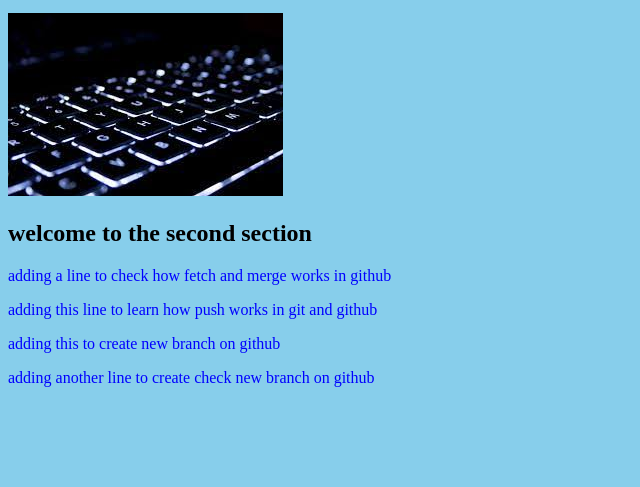
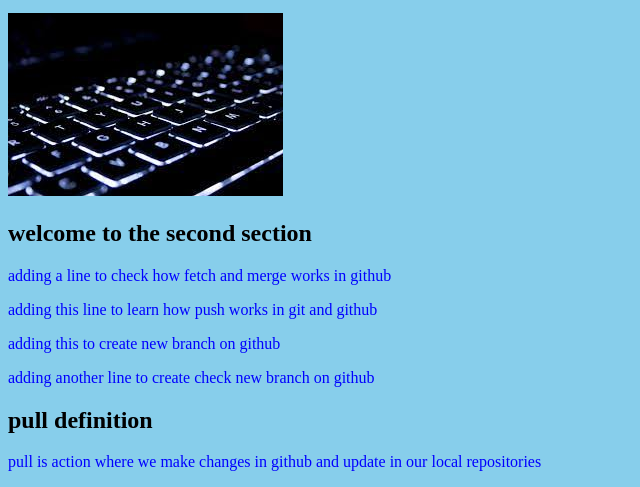
Before and after one commit to bhavyaramesh5122/project-two, a plain HTML site: page index.html in a window 1280 px wide. Shown: the part 410-897 px from the top of the page, without its empty margins (0-640 px from the left). Before the commit the page ends 813 px from the top, so only its background shows below. Drawn offline with Linux system fonts and the light colour scheme.

Commit message:
updated with pull definition in index.html
updated index.html with adding pull definition in html-skeleton branch

```diff
--- a/index.html
+++ b/index.html
@@ -17,5 +17,7 @@
 <p>adding this line to learn how push works in git and github</p>
   <p>adding this to create new branch on github </p>
   <p>adding another line to create check new branch on github </p>
+  <h2>pull definition</h2>
+  <p>pull is action where we make changes in github and update in our local repositories</p>
 </body>
 </html>
```
